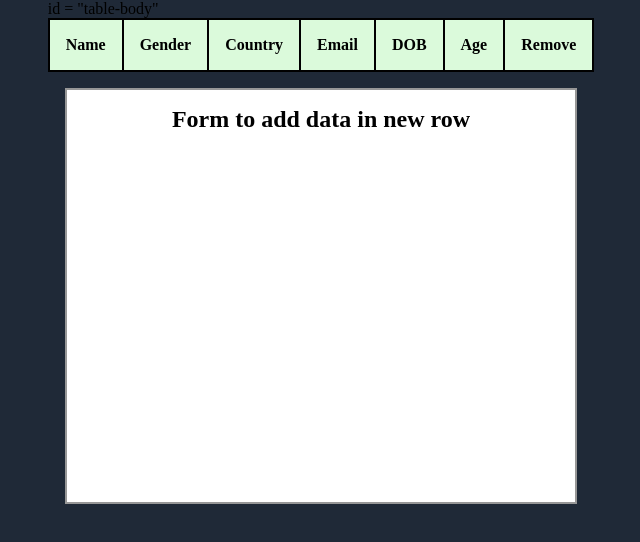
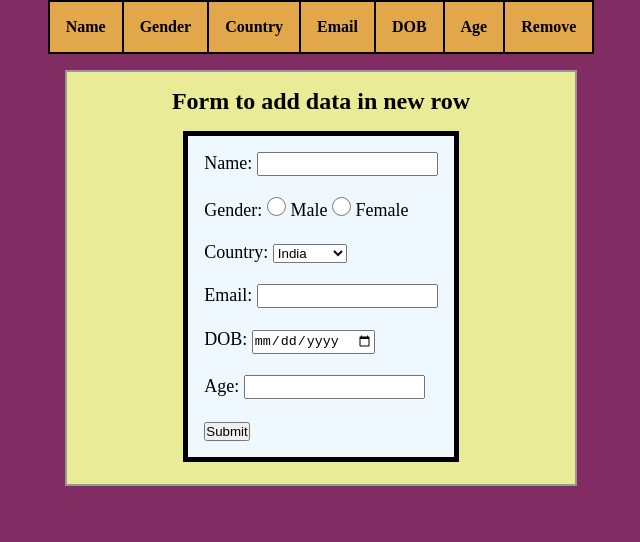
Before and after one commit to aniket-sigmoid/Javascript-Assignment, a plain HTML site: page index.html in a window 1280 px wide. Shown: the whole page, without its empty margins (319-959 px from the left). Drawn offline with Linux system fonts and the light colour scheme.

Commit message:
added js and css

```diff
--- a/index.html
+++ b/index.html
@@ -4,17 +4,19 @@
     <meta charset="UTF-8">
     <meta http-equiv="X-UA-Compatible" content="IE=edge">
     <meta name="viewport" content="width=device-width, initial-scale=1.0">
+    <!-- link style sheet and javascript -->
     <link rel="stylesheet" href="./style.css">
+    <link rel="Javascript" href="./index.js">
     <title> Javascript </title>
 </head>
 <body>
     <div class="container">
-        <div class="table">
+        <div class="table" id="usertable">
             <table>
                 <thead class="table-head">
                     <!-- table head -->
                     <tr>
-                        <!-- table road -->
+                        <!-- one table row & th = table cell-->
                     <th>Name</th>
                     <th>Gender</th>
                     <th>Country</th>
@@ -24,14 +26,35 @@
                     <th>Remove</th>
                     </tr>
                 </thead>
-                <tbody>id = "table-body"</tbody>
+                <tbody id="table-body"></tbody>
             </table>
         </div>
-        <div class="form-data">
+        <div class="form-data" id="userForm">
             <h2>Form to add data in new row</h2>
-
+            <form action="#" method="post" class="form">
+                <label for="name">Name:</label>
+                <input type="text" id="name" name="name"><br><br>
+                <label for="gender">Gender:</label>
+                <input type="radio" id="male" name="gender" value="male">
+                <label for="male">Male</label>
+                <input type="radio" id="female" name="gender" value="female">
+                <label for="female">Female</label><br><br>
+                <label for="country">Country:</label>
+                <select id="country" name="country">
+                  <option value="India">India</option>
+                  <option value="USA">USA</option>
+                  <option value="Australia">Australia</option>
+                </select><br><br>
+                <label for="email">Email:</label>
+                <input type="email" id="email" name="email"><br><br>
+                <label for="dob">DOB:</label>
+                <input type="date" id="dob" name="dob"><br><br>
+                <label for="age">Age:</label>
+                <input type="number" id="age" name="age"><br><br>
+                <button type="button" onclick="addUser()">Submit</button>
+            </form>
         </div>
     </div>
-
+    <script src="./index.js"></script>
 </body>
 </html>
--- /dev/null
+++ b/index.js
@@ -0,0 +1,46 @@
+// Get the table and form elements by ID
+var userTable = document.getElementById("userTable");
+var userForm = document.getElementById("userForm");
+
+// Add an event listener to the form's submit button
+userForm.addEventListener("submit", function(event) {
+  // Prevent the default form submission behavior
+  event.preventDefault();
+
+  // Get the form inputs
+  var name = userForm.elements["name"].value;
+  var gender = userForm.elements["gender"].value;
+  var country = userForm.elements["country"].value;
+  var email = userForm.elements["email"].value;
+  var dob = userForm.elements["dob"].value;
+  var age = userForm.elements["age"].value;
+
+  // Create a new table row element
+  var newRow = userTable.insertRow(-1);
+
+  // Create new table cells for each input
+  var nameCell = newRow.insertCell(0);
+  var genderCell = newRow.insertCell(1);
+  var countryCell = newRow.insertCell(2);
+  var emailCell = newRow.insertCell(3);
+  var dobCell = newRow.insertCell(4);
+  var ageCell = newRow.insertCell(5);
+  var deleteCell = newRow.insertCell(6);
+
+  // Set the innerHTML of each cell to the input value
+  nameCell.innerHTML = name;
+  genderCell.innerHTML = gender;
+  countryCell.innerHTML = country;
+  emailCell.innerHTML = email;
+  dobCell.innerHTML = dob;
+  ageCell.innerHTML = age;
+  //deleteCell.innerHTML = "<button onclick='deleteRow(this.parentNode.parentNode)'>Delete</button>";
+
+  // Clear the form inputs
+  userForm.reset();
+});
+
+// Function to delete a table row
+function deleteRow(row) {
+  row.parentNode.removeChild(row);
+}
--- a/style.css
+++ b/style.css
@@ -15,10 +15,10 @@
   }
 
   tr:nth-child(2n) {
-    background-color: #c2c2c2;
+    background-color: #eb6b6b;
   }
   th {
-    background-color: rgb(219, 250, 219);
+    background-color: rgb(225, 167, 74);
   }
 
   .container {
@@ -27,13 +27,13 @@
     width: 100vw;
     min-height: 100vh;
     height: auto;
-    background-color: #1f2937;
+    background-color: #812d64;
     align-items: center;
   }
   .data-table {
-    background-color: white;
+    background-color: rgb(53, 198, 200);
     margin: 2rem auto;
-    border: 2px solid rgb(151, 151, 151);
+    border: 2px solid rgb(198, 64, 64);
     /* width: 80%; */
   }
   .btn {
@@ -45,7 +45,7 @@
   }
   .btn:hover {
     color: black;
-    background-color: red;
+    background-color: rgb(214, 39, 39);
   }
   .form-data {
     margin-top: 1rem;
@@ -53,7 +53,7 @@
     width: 40%;
     height: 26rem;
     border: 2px solid black;
-    background-color: white;
+    background-color: rgb(234, 235, 150);
     display: flex;
     flex-direction: column;
     align-items: center;
@@ -65,12 +65,11 @@
   }
   .form {
     margin-top: 1rem;
-    display: flex;
-    flex-direction: column;
-    gap: 1rem;
+    display: flexbox;
     font-size: large;
-    border: 1px solid black;
+    border: 5px solid black;
     padding: 1rem;
+    background-color: aliceblue;
   }
   .form input {
     height: 1.5rem;
--- /dev/null
+++ b/style2.css
@@ -0,0 +1,80 @@
+/* CSS for container */
+.container {
+    max-width: 1200px;
+    margin: 0 auto;
+    padding: 20px;
+    box-sizing: border-box;
+  }
+
+  /* CSS for table */
+  .table {
+    margin-bottom: 20px;
+  }
+
+  table {
+    border-collapse: collapse;
+    width: 100%;
+  }
+
+  th, td {
+    padding: 8px;
+    text-align: left;
+    border-bottom: 1px solid #ddd;
+  }
+
+  th {
+    background-color: #f2f2f2;
+  }
+
+  td:last-child {
+    text-align: center;
+  }
+
+  /* CSS for form */
+  .form-data {
+    background-color: #f2f2f2;
+    padding: 20px;
+    box-sizing: border-box;
+  }
+
+  form label {
+    display: block;
+    margin-bottom: 8px;
+    font-weight: bold;
+  }
+
+  form input[type="text"],
+  form input[type="email"],
+  form input[type="date"],
+  form select,
+  form input[type="number"] {
+    padding: 8px;
+    margin-bottom: 16px;
+    border: none;
+    border-radius: 4px;
+    box-sizing: border-box;
+    width: 100%;
+  }
+
+  form input[type="radio"] {
+    margin-right: 8px;
+  }
+
+  form button[type="button"] {
+    background-color: #4CAF50;
+    color: white;
+    border: none;
+    border-radius: 4px;
+    cursor: pointer;
+    padding: 12px 24px;
+  }
+
+  form button[type="button"]:hover {
+    background-color: #3e8e41;
+  }
+
+  /* CSS for error message */
+  .error {
+    color: red;
+    margin-bottom: 8px;
+  }
```
